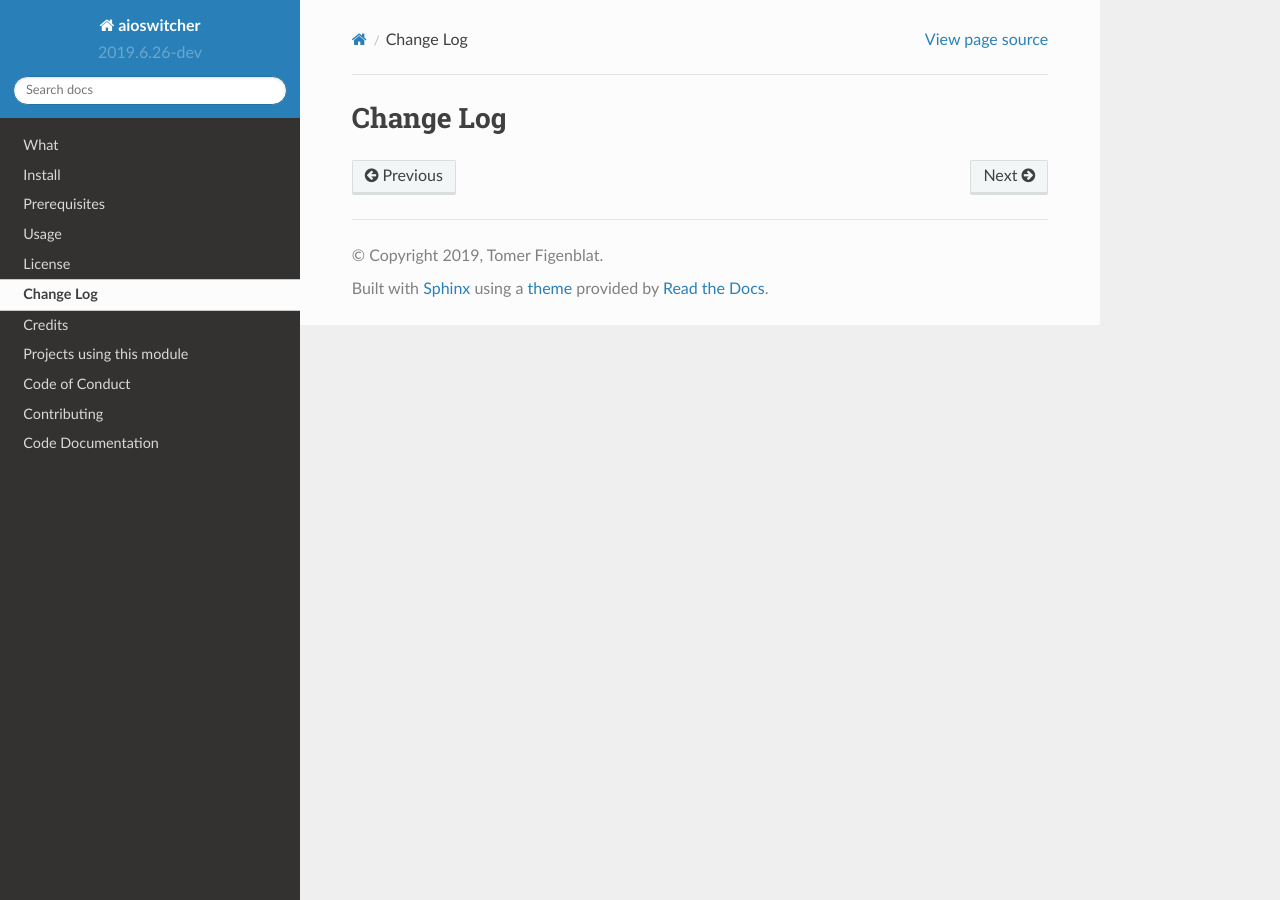
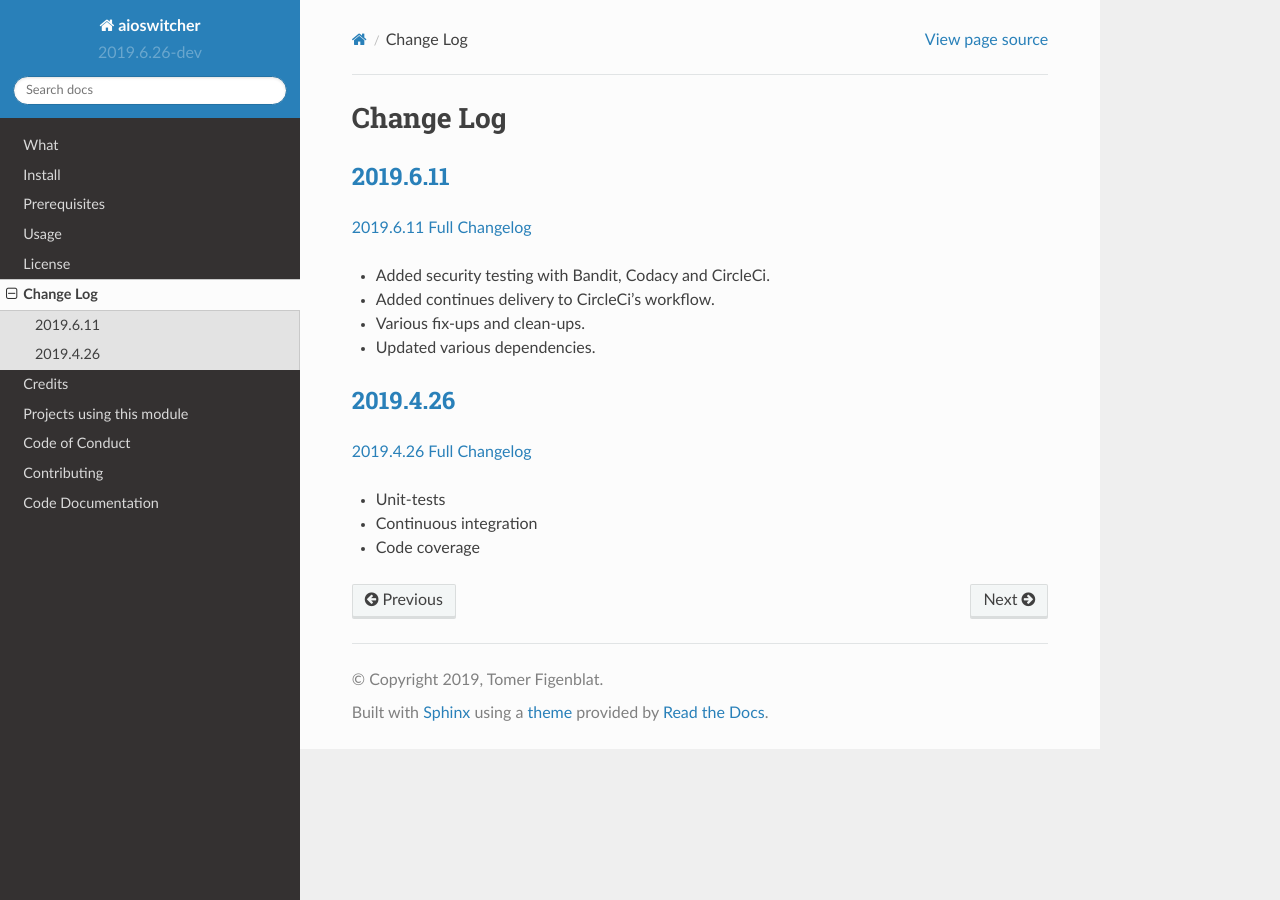
Before and after one commit to TomerFi/aioswitcher, a Sphinx documentation site: the page built from docs/source/changelog.rst, in a window 1280 px wide. Built offline with Sphinx 7.4.7 and the Read the Docs theme 2.0.0, drawn with Linux system fonts in a browser that asks for light colours.

Commit message:
Added previous changelog.

```diff
--- a/docs/source/changelog.rst
+++ b/docs/source/changelog.rst
@@ -1,2 +1,26 @@
 Change Log
 **********
+
+2019.6.11_
+^^^^^^^^^^
+
+`2019.6.11 Full Changelog`_
+
+- Added security testing with Bandit, Codacy and CircleCi.
+- Added continues delivery to CircleCi's workflow.
+- Various fix-ups and clean-ups.
+- Updated various dependencies.
+
+2019.4.26_
+^^^^^^^^^^
+
+`2019.4.26 Full Changelog`_
+
+- Unit-tests
+- Continuous integration
+- Code coverage
+
+.. _2019.6.11: https://github.com/tomerfi/aioswitcher/tree/2019.6.11
+.. _2019.6.11 Full Changelog: https://github.com/tomerfi/aioswitcher/compare/2019.4.26...2019.6.11
+.. _2019.4.26: https://github.com/tomerfi/aioswitcher/tree/2019.4.26
+.. _2019.4.26 Full Changelog: https://github.com/tomerfi/aioswitcher/compare/23db710fbff874cf01205ac955c7070233ffdc1e...2019.4.26
```
Also changed, not shown: CHANGELOG.md (+8 -0 lines).
